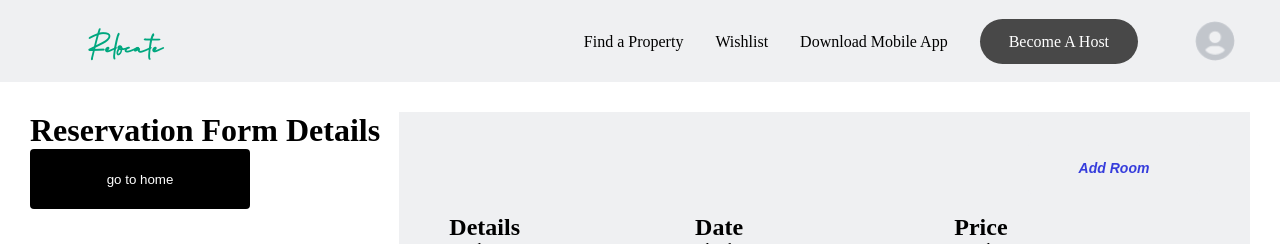
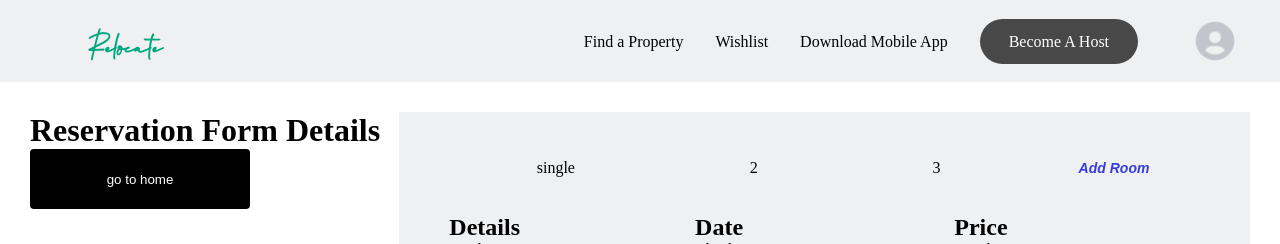
Before and after one commit to nekizz/final-project, a React (Create React App) app in the folder FE/: page /ReservationForm in a window 1280 px wide. Both pictures are taken after a click on the button "Add Room". Shown: the top 244 px of the page. Built offline with nearby package versions, Linux system fonts and the light colour scheme.

Commit message:
update 19/12

```diff
--- a/FE/src/components/ReservationFormFirst/ReservationFormFirst.js
+++ b/FE/src/components/ReservationFormFirst/ReservationFormFirst.js
@@ -14,12 +14,14 @@ function ReservationFormFirst({ handleSetCheckBill }) {
 
     return storageData ?? [];
   });
-  const [rooms, setRooms] = useState(() => {
+
+  const [room, setRooms] = useState(() => {
     const storageRoomsData = JSON.parse(localStorage.getItem("rooms"));
 
     return storageRoomsData ?? [];
   });
   const [total, setTotal] = useState(1);
+  const [showRoomStyle, setShowRoomStyle] = useState(false);
   const [startDate, setStartDate] = useState(new Date());
   const [endDate, setEndDate] = useState(new Date());
   const handleIncrease = () => {
@@ -30,23 +32,68 @@ function ReservationFormFirst({ handleSetCheckBill }) {
     total > 1 && setTotal((prev) => prev - 1);
   };
 
+  // if (items.length > 0 && room.length == 0) {
+  //   const data = JSON.stringify(items[0].rooms);
+  //   localStorage.setItem("rooms", data);
+  // }
+  // console.log(room);
+
   const removeItem = (id) => {
-    if (items.length > 0) {
-      const newItems = items.filter((item) => item.id !== id);
+    if (room.length > 0) {
+      const newItems = room.filter((item) => item.id !== id);
 
-      setItems(() => {
+      setRooms(() => {
         const jsonData = JSON.stringify(newItems);
-        localStorage.setItem("reservationItem", jsonData);
+        localStorage.setItem("rooms", jsonData);
         return newItems;
       });
     }
   };
 
   const addItem = () => {
+    // let id = 1;
+    // if (room.length > 0 && items.length > 0) {
+    //   id = room[room.length - 1].id + 1;
+    // }
+
+    // if (items.length > 0) {
+    //   setRooms((prev) => {
+    //     const newData = [
+    //       ...prev,
+    //       {
+    //         id: id,
+    //         name: "hieu",
+    //         address: "doanxem",
+    //         thumbnail:
+    //           "https://cf.bstatic.com/xdata/images/hotel/square600/46129592.webp?k=e23728804b1c260cf7c6e8cbc1ee4f917508f462ad3e3839f91a4138b9b2c686&o=&s=1",
+    //       },
+    //     ];
+    //     const jsonNewData = JSON.stringify(newData);
+    //     localStorage.setItem("rooms", jsonNewData);
+    //     return newData;
+    //   });
+    // }
+    setShowRoomStyle(!showRoomStyle);
+  };
+
+  const addItem1 = () => {
+    let id = 1;
+    if (room.length > 0 && items.length > 0) {
+      id = room[room.length - 1].id + 1;
+    }
+
     if (items.length > 0) {
-      console.log(items[0].rooms);
       setRooms((prev) => {
-        const newData = [...prev, items];
+        const newData = [
+          ...prev,
+          {
+            id: id,
+            name: "single",
+            address: "doanxem",
+            thumbnail:
+              "https://cf.bstatic.com/xdata/images/hotel/square600/46129592.webp?k=e23728804b1c260cf7c6e8cbc1ee4f917508f462ad3e3839f91a4138b9b2c686&o=&s=1",
+          },
+        ];
         const jsonNewData = JSON.stringify(newData);
         localStorage.setItem("rooms", jsonNewData);
         return newData;
@@ -56,12 +103,23 @@ function ReservationFormFirst({ handleSetCheckBill }) {
 
   return (
     <div className={cx("reservation-form-first")}>
-      <Button className={cx("add")} medium onClick={addItem}>
-        Add Room
-      </Button>
+      <div className={cx("reservation-top")}>
+        {showRoomStyle && (
+          <ul className={cx("rooms-list")}>
+            <li className={cx("room-list-item")} onClick={addItem1}>
+              single
+            </li>
+            <li className={cx("room-list-item")}>2</li>
+            <li className={cx("room-list-item")}>3</li>
+          </ul>
+        )}
+        <Button className={cx("add")} medium onClick={addItem}>
+          Add Room
+        </Button>
+      </div>
       <div className={cx("reservation-item--container")}>
-        {items.length > 0 &&
-          items.map((item) => (
+        {room.length > 0 &&
+          room.map((item) => (
             <ReservationItem
               id={item.id}
               key={item.id}
--- a/FE/src/components/ReservationFormFirst/ReservationFormFirst.module.css
+++ b/FE/src/components/ReservationFormFirst/ReservationFormFirst.module.css
@@ -3,6 +3,24 @@
     flex-direction: column;
     width: 100%;
     gap: 10px;
+}
+
+.reservation-top {
+    display: flex;
+    justify-content: space-between;
+    align-items: center;
+}
+
+.rooms-list {
+    list-style-type: none;
+    flex: 1;
+    display: flex;
+    justify-content: space-around;
+    align-items: center;
+}
+
+.room-list-item {
+    display: inline-block;
 }
 
 .add {
--- a/FE/src/components/ReservationItem/ReservationItem.js
+++ b/FE/src/components/ReservationItem/ReservationItem.js
@@ -1,7 +1,6 @@
 import React, { useState } from "react";
 import classNames from "classnames/bind";
 import styles from "./ReservationItem.module.css";
-import avatar from "../../assets/img/avatar.jpg";
 const cx = classNames.bind(styles);
 
 function ReservationItem({ removeItem, id, item }) {
--- a/FE/src/json/hotel.json
+++ b/FE/src/json/hotel.json
@@ -47,15 +47,21 @@
         "rooms": [
             {
                 "id": "1",
-                "name": "single"
+                "address": "Place de la Mairie, 47800 Allemans-du-Dropt, France",
+                "thumbnail": "https://cf.bstatic.com/xdata/images/hotel/square600/46129592.webp?k=e23728804b1c260cf7c6e8cbc1ee4f917508f462ad3e3839f91a4138b9b2c686&o=&s=1",
+                "name": "L'Etape Gasconne"
             },
             {
                 "id": "2",
-                "name": "single"
+                "address": "Place de la Mairie, 47800 Allemans-du-Dropt, France",
+                "thumbnail": "https://cf.bstatic.com/xdata/images/hotel/square600/46129592.webp?k=e23728804b1c260cf7c6e8cbc1ee4f917508f462ad3e3839f91a4138b9b2c686&o=&s=1",
+                "name": "L'Etape Gasconne"
             },
             {
                 "id": "3",
-                "name": "single"
+                "address": "Place de la Mairie, 47800 Allemans-du-Dropt, France",
+                "thumbnail": "https://cf.bstatic.com/xdata/images/hotel/square600/46129592.webp?k=e23728804b1c260cf7c6e8cbc1ee4f917508f462ad3e3839f91a4138b9b2c686&o=&s=1",
+                "name": "L'Etape Gasconne"
             }
         ],
         "detailRoom": [
```
